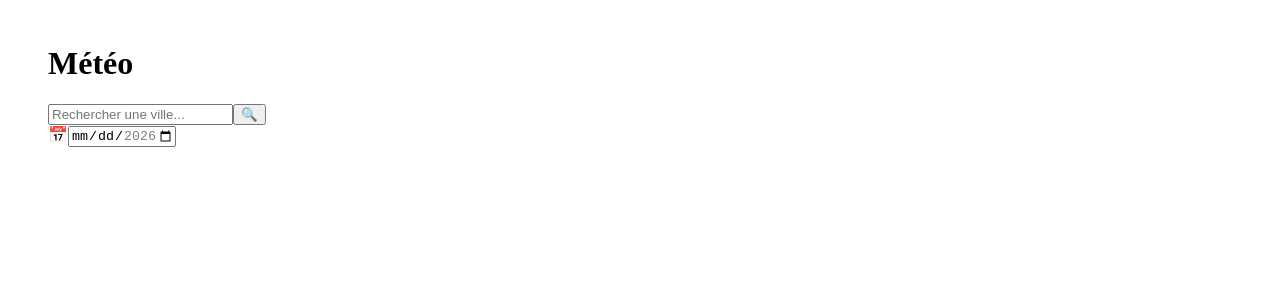
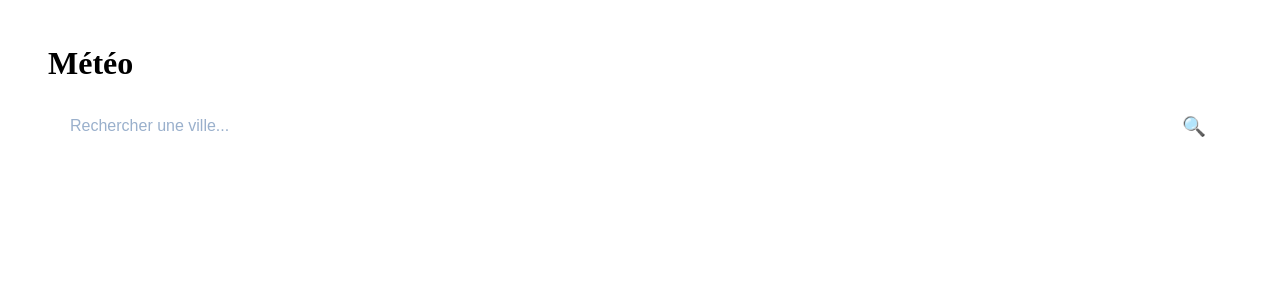
Before and after one commit to raniazerr/Meteo_Angular, an Angular app: page /home in a window 1280 px wide. Shown: the top 300 px of the page. Built offline with nearby package versions, Linux system fonts and the light colour scheme.

Commit message:
✨ Page home (résolution de conflits)

```diff
--- a/src/app/components/search-bar/search-bar.css
+++ b/src/app/components/search-bar/search-bar.css
@@ -0,0 +1,51 @@
+.search-bar {
+    display: flex;
+    gap: 16px;
+    margin-bottom: 16px;
+}
+
+.search-bar .search-ville {
+    flex: 1;
+    display: flex;
+    align-items: center;
+    gap: 10px;
+    background: rgba(255, 255, 255, 0.9);
+    border-radius: 12px;
+    padding: 10px 20px;
+}
+
+.search-bar .search-ville button {
+    background: none;
+    border: none;
+    cursor: pointer;
+    font-size: 1.2rem;
+}
+
+.search-bar .search-ville input {
+    flex: 1;
+    border: none;
+    outline: none;
+    background: transparent;
+    font-size: 1rem;
+    color: #2d4a7a;
+}
+
+.search-bar .search-ville input::placeholder {
+    color: #9ab0cc;
+}
+
+.erreur-message {
+    background: rgba(255, 100, 100, 0.2);
+    border: 1px solid rgba(255, 100, 100, 0.4);
+    border-radius: 10px;
+    padding: 12px 20px;
+    color: #c0392b;
+    font-weight: 500;
+    margin-bottom: 16px;
+}
+
+@media (max-width: 768px) {
+    .search-bar {
+        flex-direction: column;
+    }
+}
--- a/src/app/components/search-bar/search-bar.html
+++ b/src/app/components/search-bar/search-bar.html
@@ -9,10 +9,6 @@
             placeholder="Rechercher une ville...">
         <button type="submit">🔍</button>
     </div>
-    <div class="search-date">
-        <span>📅</span>
-        <input type="date" #dateInput [min]="dateMin" [max]="dateMax" (change)="date = dateInput.value">
-    </div>
 </form>
 
 <div *ngIf="erreurVille" class="erreur-message">
--- a/src/app/components/search-bar/search-bar.ts
+++ b/src/app/components/search-bar/search-bar.ts
@@ -10,11 +10,7 @@ import { CommonModule } from '@angular/common';
 })
 export class SearchBar {
   nomVille: string = '';
-  date: string = '';
   erreurVille: string = '';
-
-  dateMin: string = new Date().toISOString().split('T')[0];
-  dateMax: string = new Date(Date.now() + 5 * 24 * 60 * 60 * 1000).toISOString().split('T')[0];
 
   rechercher() {
     if (!this.nomVille || this.nomVille.trim() === '') {
@@ -22,6 +18,5 @@ export class SearchBar {
       return;
     }
     this.erreurVille = '';
-
   }
 }
--- /dev/null
+++ b/src/environments/environment.development.ts
@@ -0,0 +1,4 @@
+export const environment = {
+    production: false,
+    API_KEY : '60d4f6b4a4e4154c7fc467e00a4a8980'
+};
--- /dev/null
+++ b/src/environments/environment.ts
@@ -0,0 +1 @@
+export const environment = {};
```
Also changed, not shown: src/app/app.routes.ts (line endings or trailing spaces), src/app/pages/home/home.ts (line endings or trailing spaces).
